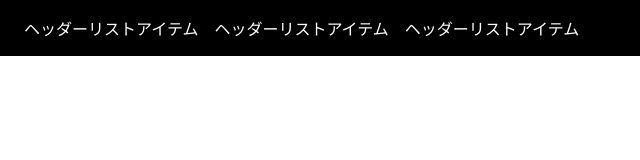
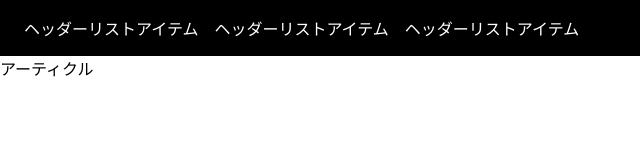
Before and after one commit to koji-001/vite, a website built with Vite: page index.html in a window 1280 px wide. Shown: the full height of the page, 0-640 px from the left. Built offline with nearby package versions, Linux system fonts and the light colour scheme.

Commit message:
Update index.html

```diff
--- a/index.html
+++ b/index.html
@@ -16,7 +16,7 @@
     </header>
 
     <main>
-      <article></article>
+      <article>アーティクル</article>
     </main>
 
     <footer></footer>
```
